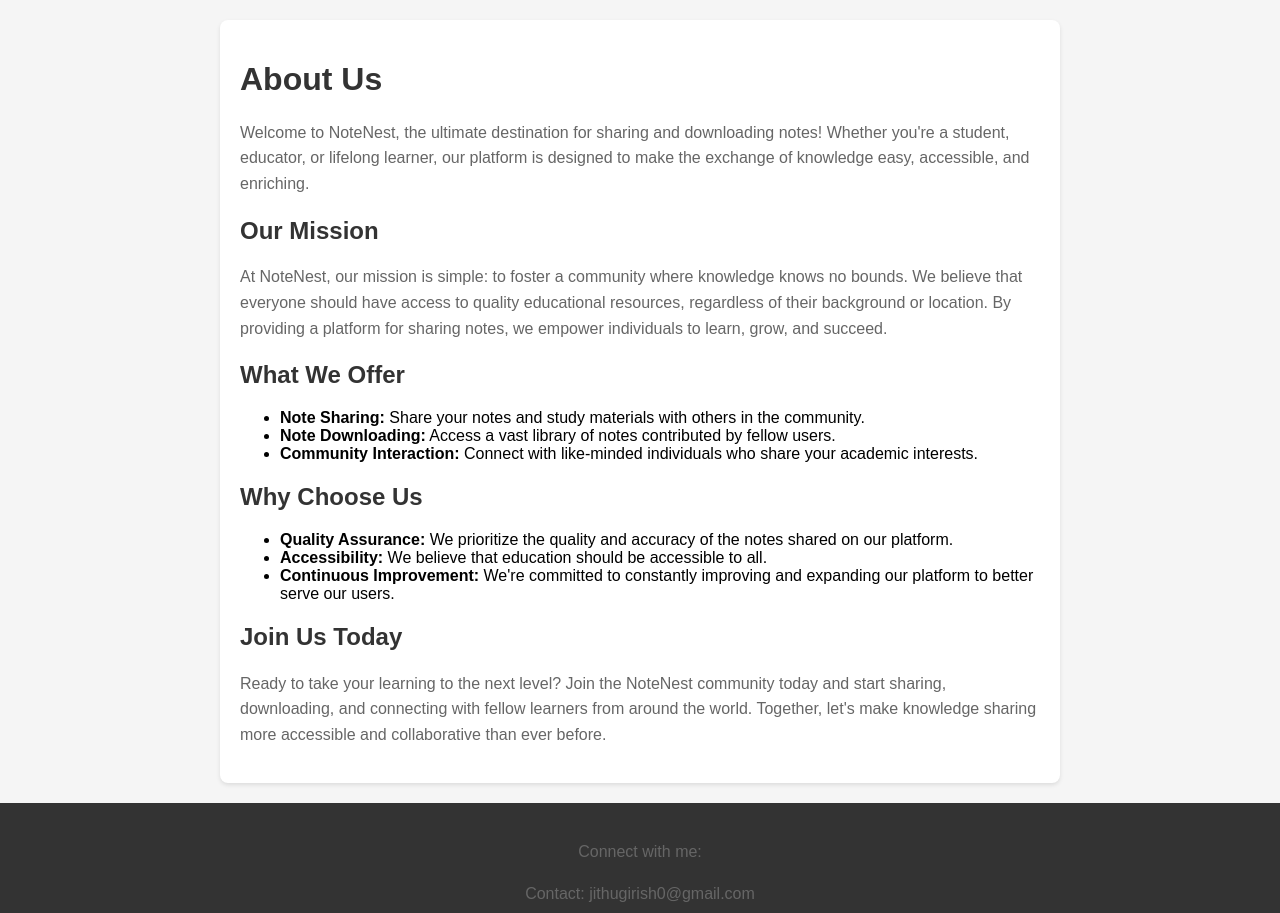
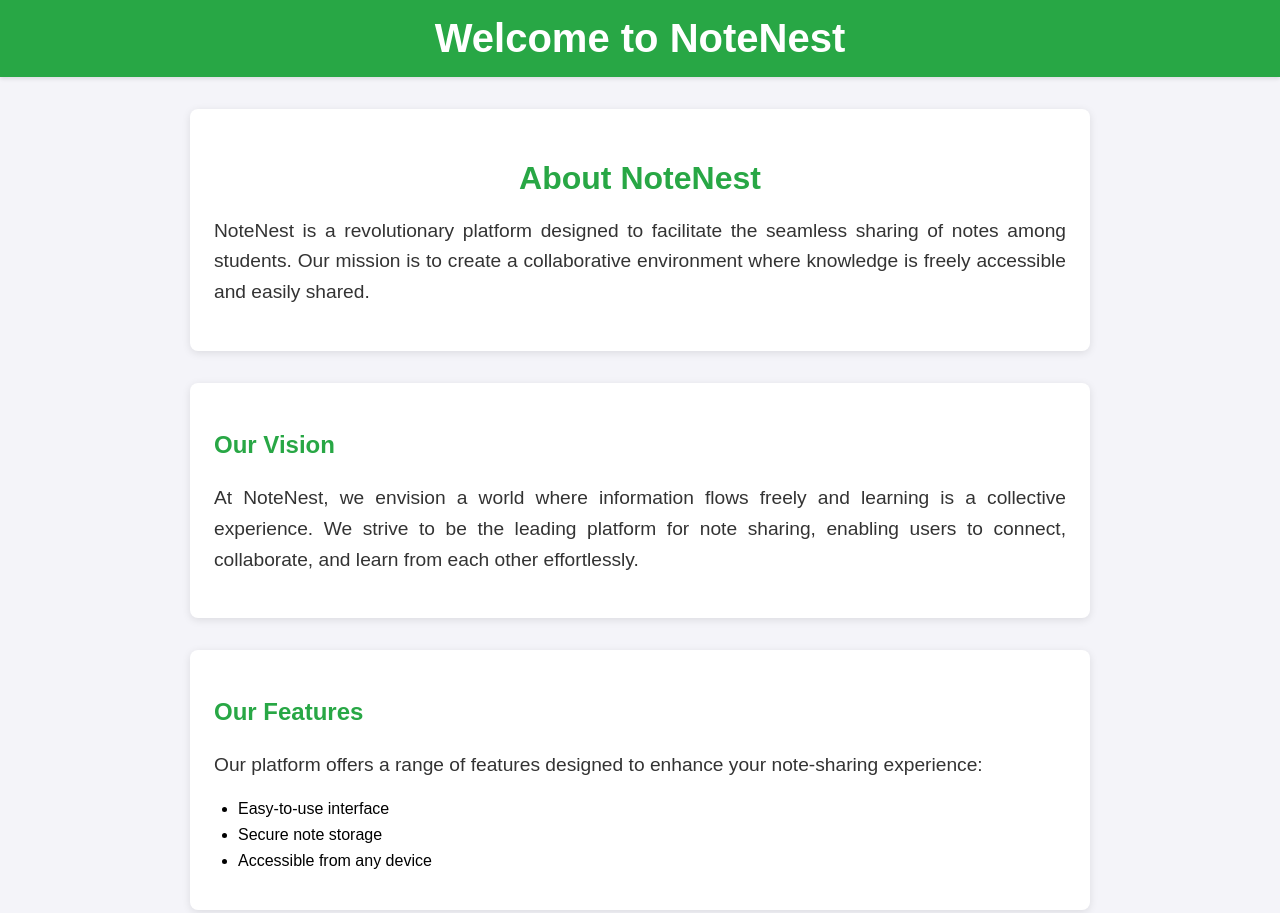
Before and after one commit to Jithu-9847/NoteNest, a website: page about.html in a window 1280 px wide. Shown: the top 913 px of the page. Drawn offline with Linux system fonts and the light colour scheme.

Commit message:
Update about.html

```diff
--- a/about.html
+++ b/about.html
@@ -3,34 +3,100 @@
 <head>
     <meta charset="UTF-8">
     <meta name="viewport" content="width=device-width, initial-scale=1.0">
-    <title>About Us</title>
-    <link rel="shortcut icon" href="logo.jpeg" type="image/x-icon">
+    <title>About Us - NoteNest</title>
     <style>
-
-        /* Add your CSS styles here */
-        /* This is just a basic example, you can customize it further */
-        body {
-            font-family: Arial, sans-serif;
-            margin: 0;
-            padding: 0;
-            background-color: #f5f5f5;
-        }
-        .container {
-            max-width: 800px;
-            margin: 20px auto;
-            padding: 20px;
-            background-color: #fff;
-            border-radius: 8px;
-            box-shadow: 0 2px 4px rgba(0,0,0,0.1);
-        }
-        h1, h2 {
-            color: #333;
-        }
-        p {
-            color: #666;
-            line-height: 1.6;
+        @keyframes slideIn {
+            from {
+                transform: translateY(-100%);
+                opacity: 0;
+            }
+            to {
+                transform: translateY(0);
+                opacity: 1;
+            }
         }
 
+        @keyframes fadeIn {
+            from {
+                opacity: 0;
+                transform: translateY(20px);
+            }
+            to {
+                opacity: 1;
+                transform: translateY(0);
+            }
+        }
+
+        body {
+            font-family: 'Arial', sans-serif;
+            background-color: #f4f4f9;
+            margin: 0;
+            display: flex;
+            flex-direction: column;
+            min-height: 100vh;
+        }
+        header {
+            background-color: #28a745;
+            color: white;
+            padding: 1rem 0;
+            text-align: center;
+            box-shadow: 0 2px 4px rgba(0, 0, 0, 0.1);
+            animation: slideIn 1s ease-out;
+        }
+        header h1 {
+            margin: 0;
+            font-size: 2.5rem;
+        }
+        section {
+            flex: 1;
+            max-width: 900px;
+            margin: 2rem auto;
+            padding: 0 1rem;
+        }
+        section h2 {
+            font-size: 2rem;
+            color: #28a745;
+            text-align: center;
+            margin-bottom: 1rem;
+        }
+        section p {
+            font-size: 1.2rem;
+            line-height: 1.6;
+            color: #333;
+            text-align: justify;
+        }
+        .card {
+            background: white;
+            border-radius: 8px;
+            padding: 1.5rem;
+            box-shadow: 0 2px 8px rgba(0, 0, 0, 0.1);
+            margin-bottom: 2rem;
+            transition: transform 0.3s, box-shadow 0.3s;
+            animation: fadeIn 1s ease-in;
+        }
+        .card:nth-child(1) {
+            animation-delay: 0.2s;
+        }
+        .card:nth-child(2) {
+            animation-delay: 0.4s;
+        }
+        .card:nth-child(3) {
+            animation-delay: 0.6s;
+        }
+        .card:hover {
+            transform: translateY(-10px);
+            box-shadow: 0 4px 16px rgba(0, 0, 0, 0.2);
+        }
+        .card h3 {
+            font-size: 1.5rem;
+            color: #28a745;
+        }
+        .card ul {
+            padding-left: 1.5rem;
+        }
+        .card ul li {
+            margin-bottom: 0.5rem;
+        }
         footer {
             background-color: #333;
             color: #fff;
@@ -45,33 +111,46 @@
         footer a:hover {
             text-decoration: underline;
         }
+        @media (max-width: 600px) {
+            header h1 {
+                font-size: 2rem;
+            }
+            section h2 {
+                font-size: 1.5rem;
+            }
+            section p {
+                font-size: 1rem;
+            }
+            .card h3 {
+                font-size: 1.2rem;
+            }
+        }
     </style>
 </head>
 <body>
-    <div class="container">
-        <h1>About Us</h1>
-        <p>Welcome to NoteNest, the ultimate destination for sharing and downloading notes! Whether you're a student, educator, or lifelong learner, our platform is designed to make the exchange of knowledge easy, accessible, and enriching.</p>
+    <header>
+        <h1>Welcome to NoteNest</h1>
+    </header>
+    <section>
+        <div class="card">
+            <h2>About NoteNest</h2>
+            <p>NoteNest is a revolutionary platform designed to facilitate the seamless sharing of notes among students. Our mission is to create a collaborative environment where knowledge is freely accessible and easily shared.</p>
+        </div>
+        <div class="card">
+            <h3>Our Vision</h3>
+            <p>At NoteNest, we envision a world where information flows freely and learning is a collective experience. We strive to be the leading platform for note sharing, enabling users to connect, collaborate, and learn from each other effortlessly.</p>
+        </div>
+        <div class="card">
+            <h3>Our Features</h3>
+            <p>Our platform offers a range of features designed to enhance your note-sharing experience:</p>
+            <ul>
+                <li>Easy-to-use interface</li>
+                <li>Secure note storage</li>
 
-        <h2>Our Mission</h2>
-        <p>At NoteNest, our mission is simple: to foster a community where knowledge knows no bounds. We believe that everyone should have access to quality educational resources, regardless of their background or location. By providing a platform for sharing notes, we empower individuals to learn, grow, and succeed.</p>
-
-        <h2>What We Offer</h2>
-        <ul>
-            <li><strong>Note Sharing:</strong> Share your notes and study materials with others in the community.</li>
-            <li><strong>Note Downloading:</strong> Access a vast library of notes contributed by fellow users.</li>
-            <li><strong>Community Interaction:</strong> Connect with like-minded individuals who share your academic interests.</li>
-        </ul>
-
-        <h2>Why Choose Us</h2>
-        <ul>
-            <li><strong>Quality Assurance:</strong> We prioritize the quality and accuracy of the notes shared on our platform.</li>
-            <li><strong>Accessibility:</strong> We believe that education should be accessible to all.</li>
-            <li><strong>Continuous Improvement:</strong> We're committed to constantly improving and expanding our platform to better serve our users.</li>
-        </ul>
-
-        <h2>Join Us Today</h2>
-        <p>Ready to take your learning to the next level? Join the NoteNest community today and start sharing, downloading, and connecting with fellow learners from around the world. Together, let's make knowledge sharing more accessible and collaborative than ever before.</p>
-    </div>
+                <li>Accessible from any device</li>
+            </ul>
+        </div>
+    </section>
     <footer>
         <p>Connect with me:</p>
 
@@ -83,6 +162,5 @@
 
         document.getElementById("year").innerHTML = new Date().getFullYear();
     </script>
-
 </body>
 </html>
```
